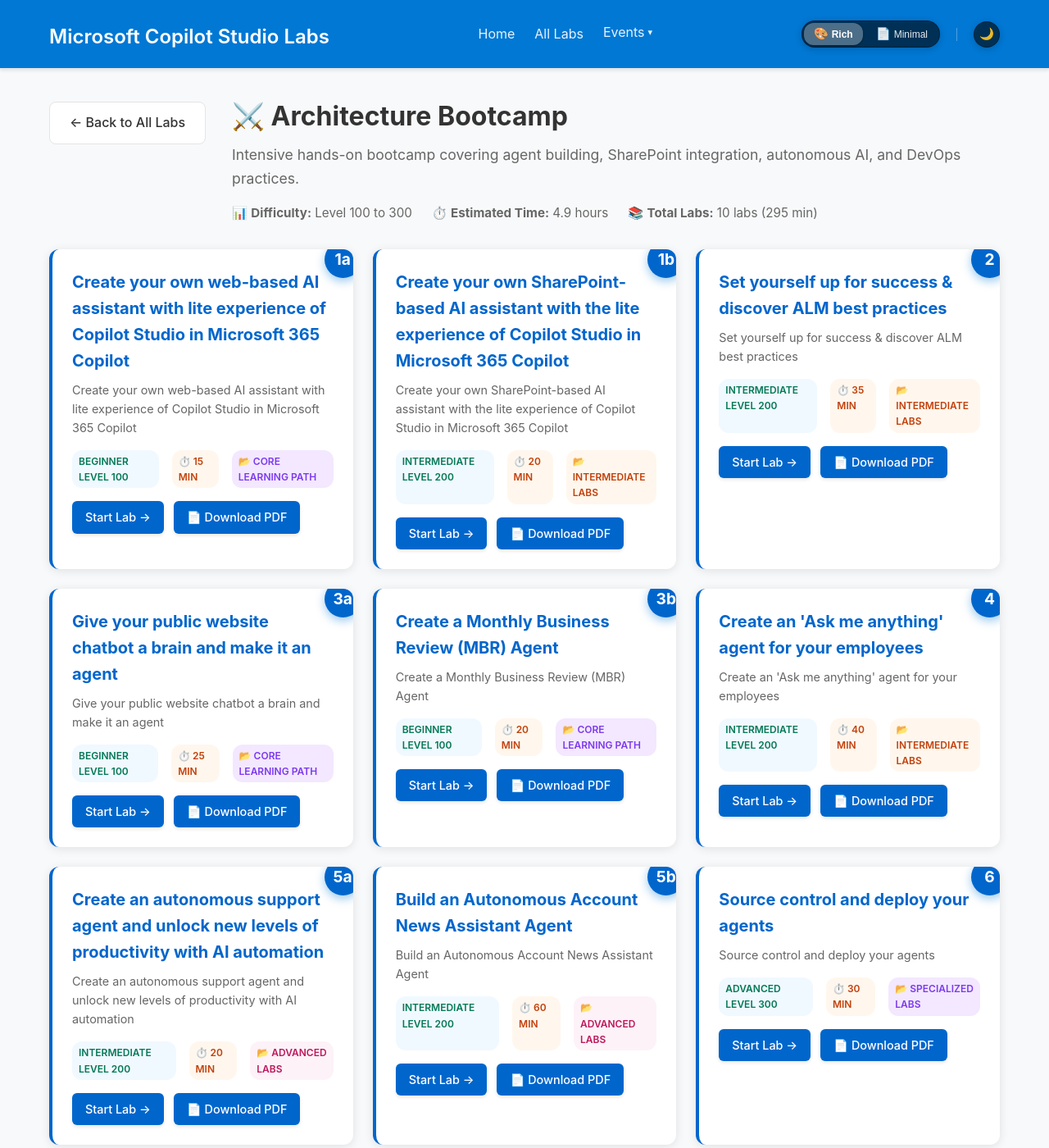
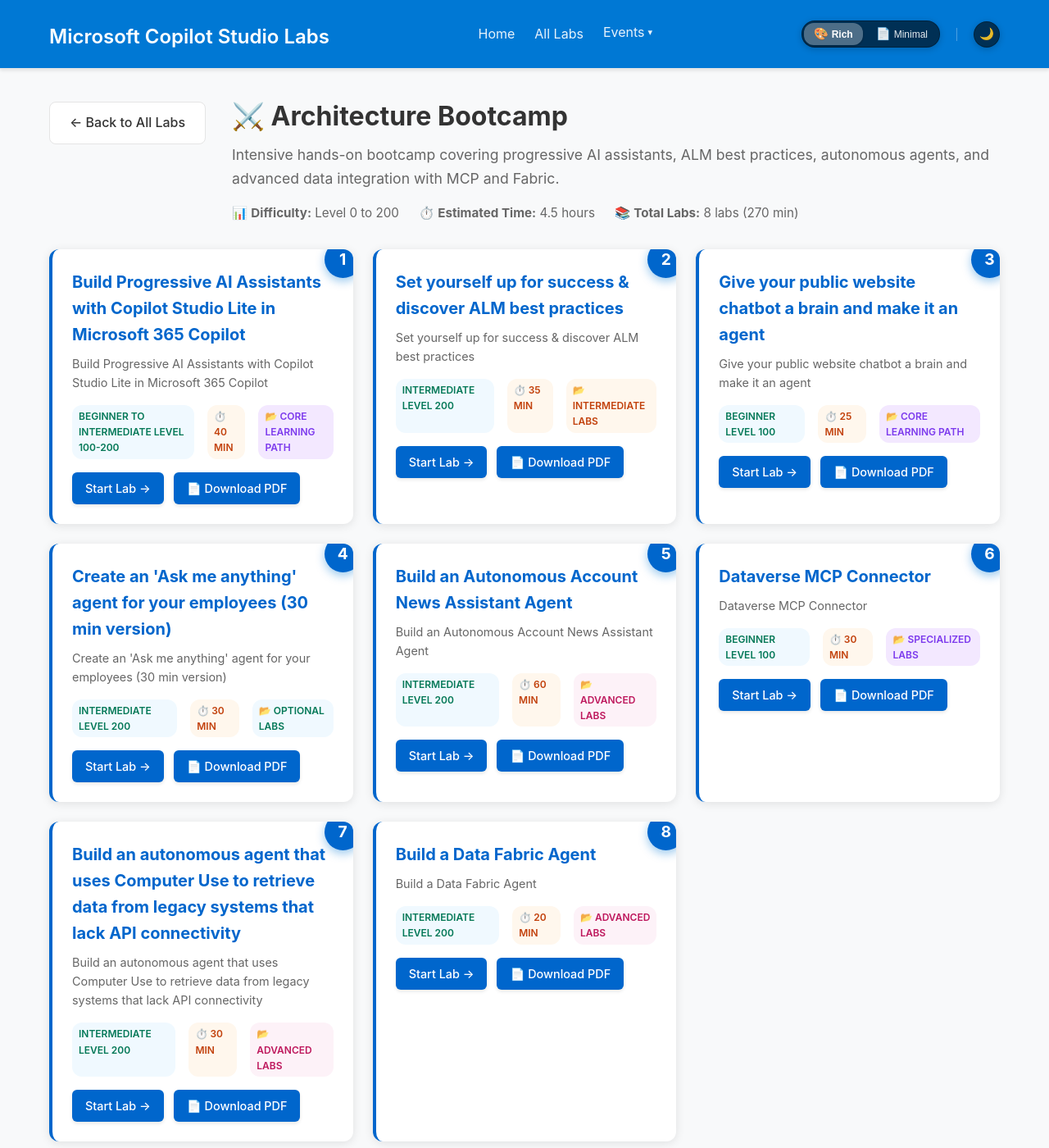
Before and after one commit to pratapladhani/mcs-labs, a Jekyll site: the page built from labs/bootcamp/index.md, in a window 1280 px wide and 1400 px high. Shown: the whole window at 82% size. Built offline with Jekyll 4.4.1, drawn with Linux system fonts in a browser that asks for light colours; some of the changed text lies outside the part shown.

Commit message:
feat: Update bootcamp event with new 8-lab progressive curriculum
Updated bootcamp lab sequence to focus on progressive AI assistant development,
ALM best practices, autonomous agents, and advanced data integration:

Lab 1: Build Progressive AI Assistants with Copilot Studio Lite (copilot-studio-lite)
Lab 2: Set yourself up for success & discover ALM best practices (setup-for-success)
Lab 3: Give your public website chatbot a brain and make it an agent (public-website-agent)
Lab 4: Create an 'Ask me anything' agent for your employees - 30 min version (ask-me-anything-30-mins)
Lab 5: Build an Autonomous Account News Assistant Agent (autonomous-account-news)
Lab 6: Dataverse MCP Connector - Build an AI Agent with Live Data Integration (dataverse-mcp-connector)
Lab 7: Autonomous Portfolio Lookup Agent with Computer-Using Agents (autonomous-cua)
Lab 8: Connecting Fabric Data Agents with Microsoft Copilot Studio (data-fabric-agent)

Changes:
- Updated bootcamp_lab_orders in lab-config.yml with new 8-lab sequence
- Simplified numbering from alphanumeric (1a, 1b) to sequential (1-8)
- Updated event description to reflect new curriculum focus
- Auto-synced _data/lab-config.yml
- Updated copilot-instructions.md documentation

Total Duration: ~265 minutes (~4.4 hours)
Difficulty Range: Beginner (Level 100) to Intermediate (Level 200)

```diff
--- a/_data/lab-config.yml
+++ b/_data/lab-config.yml
@@ -55,7 +55,7 @@
 event_configs:
   bootcamp:
     title: "⚔️ Architecture Bootcamp"
-    description: "Intensive hands-on bootcamp covering agent building, SharePoint integration, autonomous AI, and DevOps practices."
+    description: "Intensive hands-on bootcamp covering progressive AI assistants, ALM best practices, autonomous agents, and advanced data integration with MCP and Fabric."
     config_key: "bootcamp_lab_orders"
   azure-ai-workshop:
     title: "☁️ MCS + Azure AI Workshop"
@@ -326,31 +326,31 @@
 # BOOTCAMP LAB ORDERING - Specific sequence for bootcamp journey
 # =====================================================
 # This section provides the specific lab numbering used in the bootcamp journey
-# which uses a different numbering scheme with sub-labs (1a, 1b, 3a, 3b, 5a, 5b)
+# Updated December 2025 with new progressive curriculum
 bootcamp_lab_orders:
-  # Lab 1: Declarative Agents
-  "1a": "agent-builder-web" # M365 Copilot declarative agent
-  "1b": "agent-builder-sharepoint" # SharePoint declarative agent
+  # Lab 1: Progressive AI Assistants
+  1: "copilot-studio-lite" # Build Progressive AI Assistants with Copilot Studio Lite
 
   # Lab 2: ALM Foundation
-  2: "setup-for-success" # Setup for success with ALM
+  2: "setup-for-success" # Set yourself up for success & discover ALM best practices
 
-  # Lab 3: Custom Agents
-  "3a": "public-website-agent" # Custom Agent for web
-  "3b": "mbr-prep-sharepoint-agent" # Custom Agent for SharePoint
+  # Lab 3: Custom Agent for Website
+  3: "public-website-agent" # Give your public website chatbot a brain and make it an agent
 
   # Lab 4: Multi-Agent Systems
-  4: "ask-me-anything" # Ask me anything agent
+  4: "ask-me-anything-30-mins" # Create an 'Ask me anything' agent for your employees (30 min version)
 
-  # Lab 5: Autonomous Agents
-  "5a": "autonomous-support-agent" # Autonomous support agent
-  "5b": "autonomous-account-news" # Autonomous sales opportunity agent
+  # Lab 5: Autonomous Account News Agent
+  5: "autonomous-account-news" # Build an Autonomous Account News Assistant Agent
 
-  # Lab 6: DevOps & Deployment
-  6: "pipelines-and-source-control" # Pipelines & source control + ALM gotchas
+  # Lab 6: Dataverse MCP Integration
+  6: "dataverse-mcp-connector" # Contoso Agent and Dataverse MCP Connector - Build an AI Agent with Live Data Integration
 
-  # Lab 7: Quality & Testing
-  7: "copilot-studio-kit" # Copilot Studio Kit
+  # Lab 7: Computer-Using Agents
+  7: "autonomous-cua" # Autonomous Portfolio Lookup Agent with Computer-Using Agents (CUA)
+
+  # Lab 8: Data Fabric Integration
+  8: "data-fabric-agent" # Connecting Fabric Data Agents with Microsoft Copilot Studio
 
 # =====================================================
 # AZURE AI WORKSHOP LAB ORDERING - Specific sequence for Azure AI workshop
```
Also changed, not shown: lab-config.yml (+17 -17 lines), .github/copilot-instructions.md.
